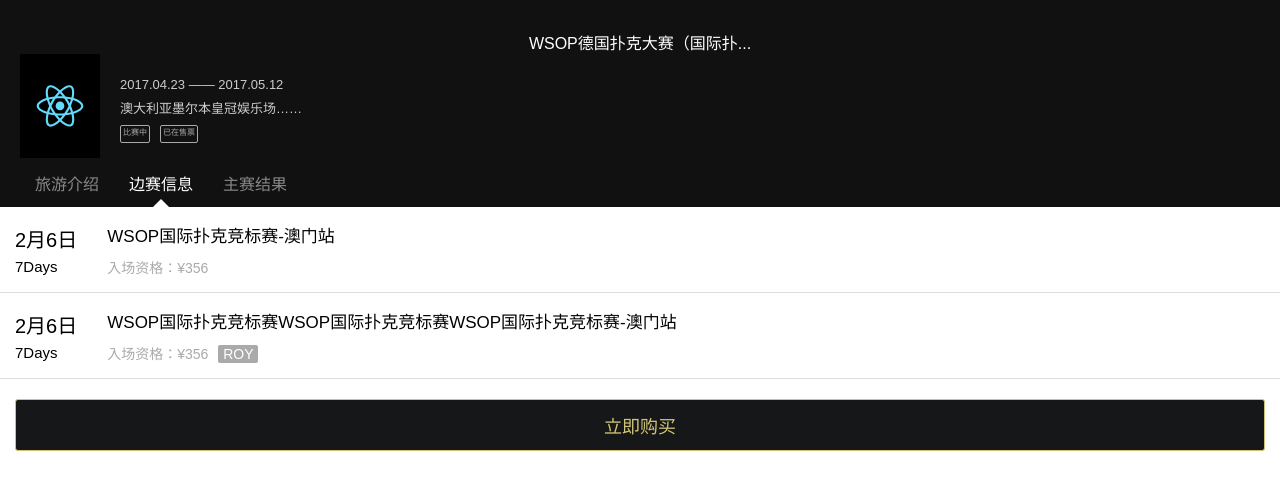
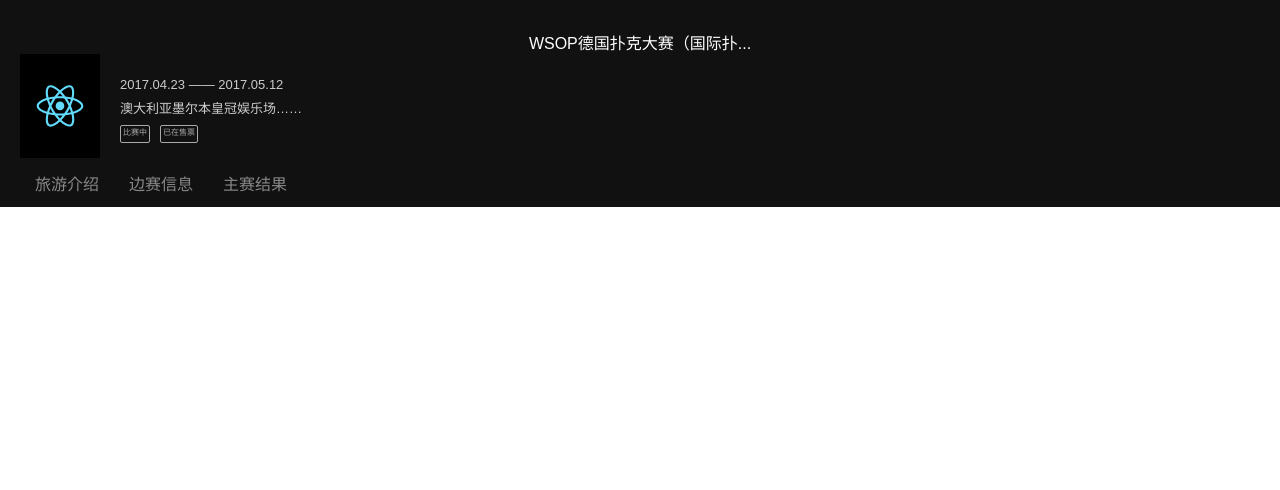
Before and after one commit to lxmdesign/react_demo, a React (Create React App) app: page /1 in a window 1280 px wide. Shown: the top 490 px of the page. Built offline with nearby package versions, Linux system fonts and the light colour scheme.

Commit message:
稍做修改

```diff
--- a/src/App.js
+++ b/src/App.js
@@ -25,8 +25,8 @@
       <Router>
         <div className="App">
           <Head />
-          <Route path="/0" component={Body}/>
-          <Route path="/1" component={BodyInfo}/>
+          <Route path="/travel" component={Body}/>
+          <Route path="/info" component={BodyInfo}/>
         </div>
       </Router>
     );
--- a/src/components/body.js
+++ b/src/components/body.js
@@ -1,19 +1,31 @@
 import React, { Component } from 'react';
+import {
+    NavLink
+} from 'react-router-dom'
 const bodyFont = "2016年博雅棋牌竞技赛之BPT海天盛筵站，是由博雅互动与“海天盛筵”主办方鸿洲集团，联合举办的棋牌竞技赛事系列活动，将于12月8日至11日在海南三亚山海天万豪酒店举行，赛事涵盖斗地主、象棋、德州扑克等多项棋牌内容，共设388个席位激烈角逐！比赛期间，参赛选手们不仅可以参与激动人心的牌技对决，赢取高达388万人民币和238亿游戏币奖励，还可以畅享奢华的“海天盛筵”展会内容，体验世界顶级的游艇、名车、公务机等高端生活方式！追求至臻生活，绽放至诚梦想。2016年博雅棋牌竞技赛不容错过";
 class Body extends Component {
+    state = {
+        btnFont: "立即购买",
+        index : 0
+    }
     btnClick = () => {
-        console.log(this)
-        console.log("按钮被按下")
+        this.setState({
+            index: this.state.index + 1,
+            btnFont: "已购买"
+        })
     }
     render() {
+        const { btnFont, index } = this.state;
         return (
             <div className="body">
-                <a href="#a" className="a_in_body">赛事详情</a>
+                <NavLink className="a_in_body"  to="/info">
+                    赛事详情
+                </NavLink>
                 <p className="c_in_body">
                     {bodyFont}
                 </p>
                 <button className="btn_in_body mt20" onClick={this.btnClick}>
-                    立即购买
+                    {btnFont} {index===0 ? "" : index + '次'}
                 </button>
             </div>
         );
--- a/src/components/nav.js
+++ b/src/components/nav.js
@@ -2,18 +2,39 @@
 import {
     NavLink
 } from 'react-router-dom'
+const navs = [{
+    name: "旅游介绍",
+    path: "/travel"
+}, {
+    name: "边赛信息",
+    path: "/info"
+}, {
+    name: "主赛结果",
+    path: "/result"
+}]
 class Nav extends Component {
-    navs = ["旅游介绍", "边赛信息", "主赛结果"]
     render() {
+        // const jsxs = [];
+        // for (let i = 0; i < navs.length; i++) {
+        //     const routerTable = navs[i];
+        //     jsxs.push(
+        //         <li key={i}>
+        //             <NavLink className="navLink" activeClassName="active" to={routerTable.path}>
+        //                 {routerTable.name}
+        //             </NavLink>
+        //         </li>
+        //     )
+        // }
         return (
             <ul className="nav">
-                {this.navs.map((value, key) =>
-                    <li key={key}>
-                        <NavLink className="navLink" activeClassName="active" to={`/${key}`}>
-                            {value}
+                {/* {jsxs} */}
+                {
+                    navs.map((routerTable, key) => <li key={key}>
+                        <NavLink className="navLink" activeClassName="active" to={routerTable.path}>
+                            {routerTable.name}
                         </NavLink>
-                    </li>
-                )}
+                    </li>)
+                }
             </ul>
         );
     }
```
